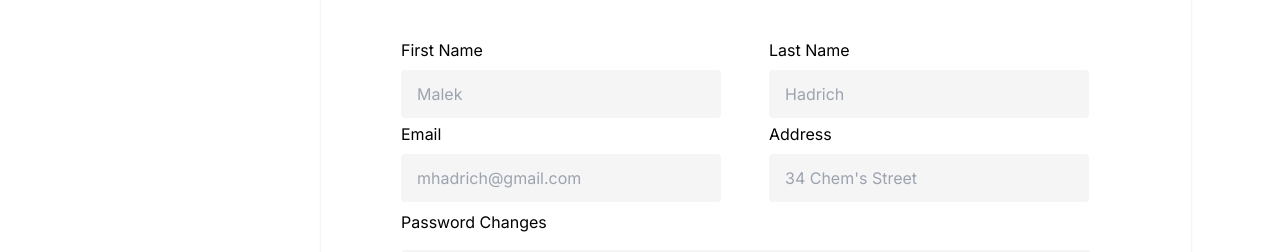
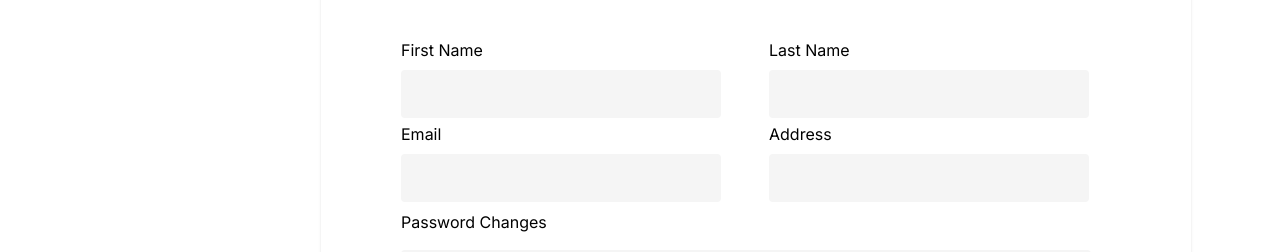
Before and after one commit to mhadrich/Aphrodite, a Next.js app in the folder my-app/: page /Account in a window 1280 px wide. Shown: the part 416-668 px from the top of the page. Built offline with nearby package versions, Linux system fonts and the light colour scheme; no server answers.

Commit message:
small changes in account form

```diff
--- a/my-app/app/Account/Components/MainPanel.tsx
+++ b/my-app/app/Account/Components/MainPanel.tsx
@@ -182,7 +182,6 @@ export default function MainPanel() {
                 First Name
               </p>
               <input
-                placeholder="Malek"
                 className="pl-4 w-80 h-12 left-0 top-0 relative bg-neutral-100 rounded"
                 value={firstName}
                 onChange={(e) => setFirstName(e.target.value)}
@@ -193,7 +192,6 @@ export default function MainPanel() {
                 Last Name
               </p>
               <input
-                placeholder="Hadrich"
                 className="pl-4 w-80 h-12 left-0 top-0 relative bg-neutral-100 rounded"
                 value={lastName}
                 onChange={(e) => setLastName(e.target.value)}
@@ -206,7 +204,6 @@ export default function MainPanel() {
                 Email
               </p>
               <input
-                placeholder="mhadrich@gmail.com"
                 type="email"
                 className="pl-4 w-80 h-12 left-0 top-0 relative bg-neutral-100 rounded"
                 value={email}
@@ -218,7 +215,6 @@ export default function MainPanel() {
                 Address
               </p>
               <input
-                placeholder="34 Chem's Street"
                 className="pl-4 w-80 h-12 left-0 top-0 relative bg-neutral-100 rounded"
                 value={address}
                 onChange={(e) => setAddress(e.target.value)}
```
